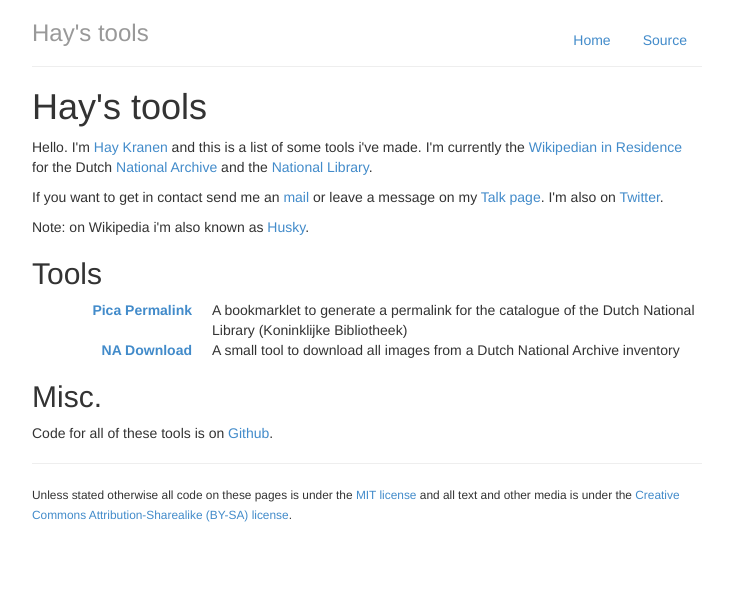
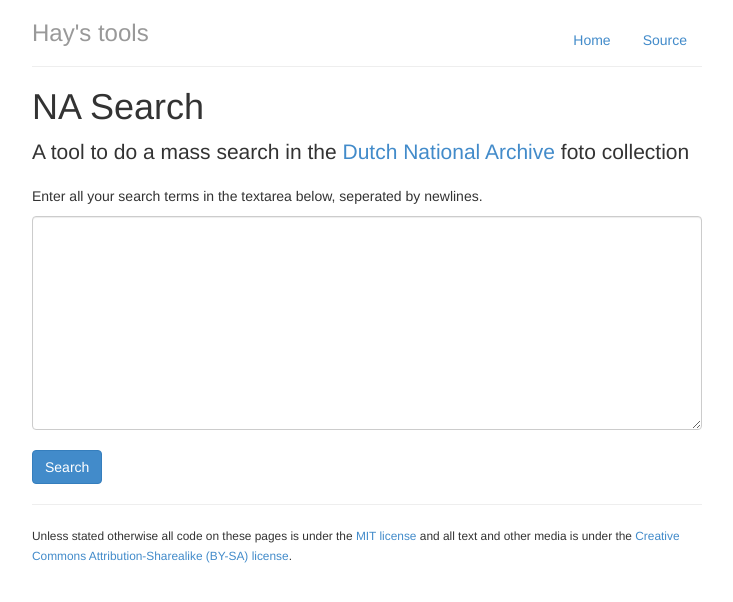
Before and after one commit to hay/wiki-tools, a PHP site: page /git/nasearch/index.php in a window 1280 px wide. Shown: the top 602 px of the page, without its empty margins (273-1006 px from the left). Run offline with PHP 8.4, Linux system fonts and the light colour scheme.

Commit message:
adding nasearch first iteration

```diff
--- a/lib/class-gahetna.php
+++ b/lib/class-gahetna.php
@@ -8,6 +8,11 @@
 
     private function request($q) {
         $url = sprintf(self::API_ENDPOINT, urlencode($q), 100, 1);
+
+        if (defined('DEBUG')) {
+            error_log("Calling URL " . $url . "\n");
+        }
+
         $res = Request::get($url)->expectsXml()->send();
 
         return $res->body;
@@ -23,7 +28,11 @@
         return str_replace("hdl://", "http://proxy.handle.net/", $handle);
     }
 
-    private function getImageUrl($handle) {
+    private function getImageUrl($handle, $resolution = false) {
+        if (!$resolution) {
+            $resolution = self::DEFAULT_RESOLUTION;
+        }
+
         $id = str_replace("hdl://10648/", "", $handle);
         return sprintf(self::IMG_ENDPOINT, self::DEFAULT_RESOLUTION, $id);
     }
@@ -114,6 +123,18 @@
         return $this->parseItem($item);
     }
 
+    public function searchForImages($terms) {
+        $terms = explode("\n", trim($terms));
+        $self = $this;
+
+        return array_map(function($term) use ($self) {
+            return array(
+                "term" => $term,
+                "result" => $self->query($term . " cc-by-sa")
+            );
+        }, $terms);
+    }
+
     public function getDownloadHtmlFromUrl($url) {
         $files = $this->getUrlList($url);
 
--- a/lib/class-hay.php
+++ b/lib/class-hay.php
@@ -17,6 +17,11 @@
     <link rel="stylesheet" href="{$root}/vendor/bootstrap/css/bootstrap.min.css" />
     <style>
         #wrapper { max-width: 700px; }
+
+        .dl-horizontal dd {
+            padding-bottom: 10px;
+            margin-bottom: 10px;
+        }
     </style>
 </head>
 <body>
--- a/public_html/index.php
+++ b/public_html/index.php
@@ -18,6 +18,9 @@
 
             <dt><a href="nadownload/">NA Download</a></dt>
             <dd>A small tool to download all images from a Dutch National Archive inventory</dd>
+
+            <dt><a href="nasearch/">NA Search</a></dt>
+            <dd>Bulk search the NA image archives</dd>
         </dl>
 
         <h2>Misc.</h2>
--- /dev/null
+++ b/public_html/nasearch/index.php
@@ -0,0 +1,69 @@
+<?php
+    require '../../lib/vendor/autoload.php';
+    require '../../lib/class-hay.php';
+    require '../../lib/class-gahetna.php';
+    Hay::header();
+?>
+        <h1>NA Search</h1>
+
+        <p class="lead">A tool to do a mass search in the <a href="http://www.gahetna.nl">Dutch National Archive</a> foto collection</p>
+
+        <?php
+            if (empty($_POST['terms'])) {
+        ?>
+
+        <p>Enter all your search terms in the textarea below, seperated by newlines.</p>
+
+        <form method="post" action="index.php" class="form-inline">
+            <textarea name="terms" id="terms" cols="30" rows="10" class="form-control" style="width:100%;"></textarea><br /><br />
+            <button type="submit" class="btn btn-large btn-primary">Search</button>
+        </form>
+
+        <?php
+            } else {
+                $terms = $_POST['terms'];
+                $api = new Gahetna();
+                $results = $api->searchForImages($terms);
+
+        ?>
+                <h3>Search results</h3>
+
+                <ul class="media-list">
+        <?php
+                # TODO: Should be some fancy template i guess...
+                foreach ($results as $result):
+                    $t = $result['term'];
+                    $r = $result['result'];
+        ?>
+
+                <li class="media">
+                    <?php if (is_array($r)): ?>
+                        <a href="<?php echo $r['link']; ?>">
+                            <div class="media-body">
+                                <h4 class="media-heading">
+                                    <?php echo $t; ?>
+                                </h4>
+
+                                <p><?php echo $r['description']; ?></p>
+                            </div>
+                        </a>
+                    <?php else: ?>
+                        <h4 class="media-heading">
+                            <?php echo $t; ?>
+                        </h4>
+                        <p>No results found...</p>
+                    <?php endif; ?>
+                </li>
+        <?php
+                endforeach;
+        ?>
+
+            <hr />
+
+            <a class="btn btn-large btn-primary" href="index.php">Try again</a>
+        <?php
+            }
+        ?>
+<?php
+    Hay::footer();
+?>
```
